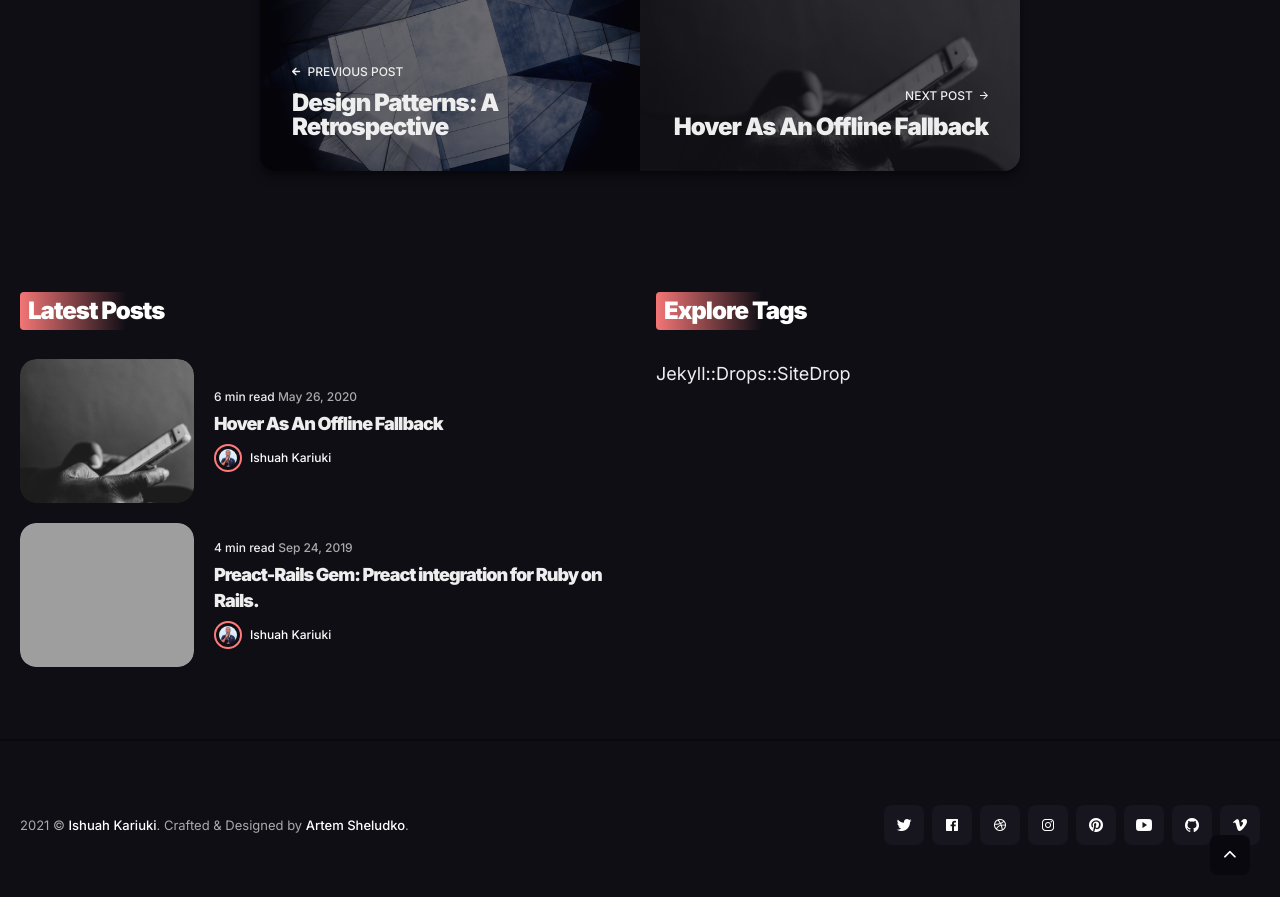
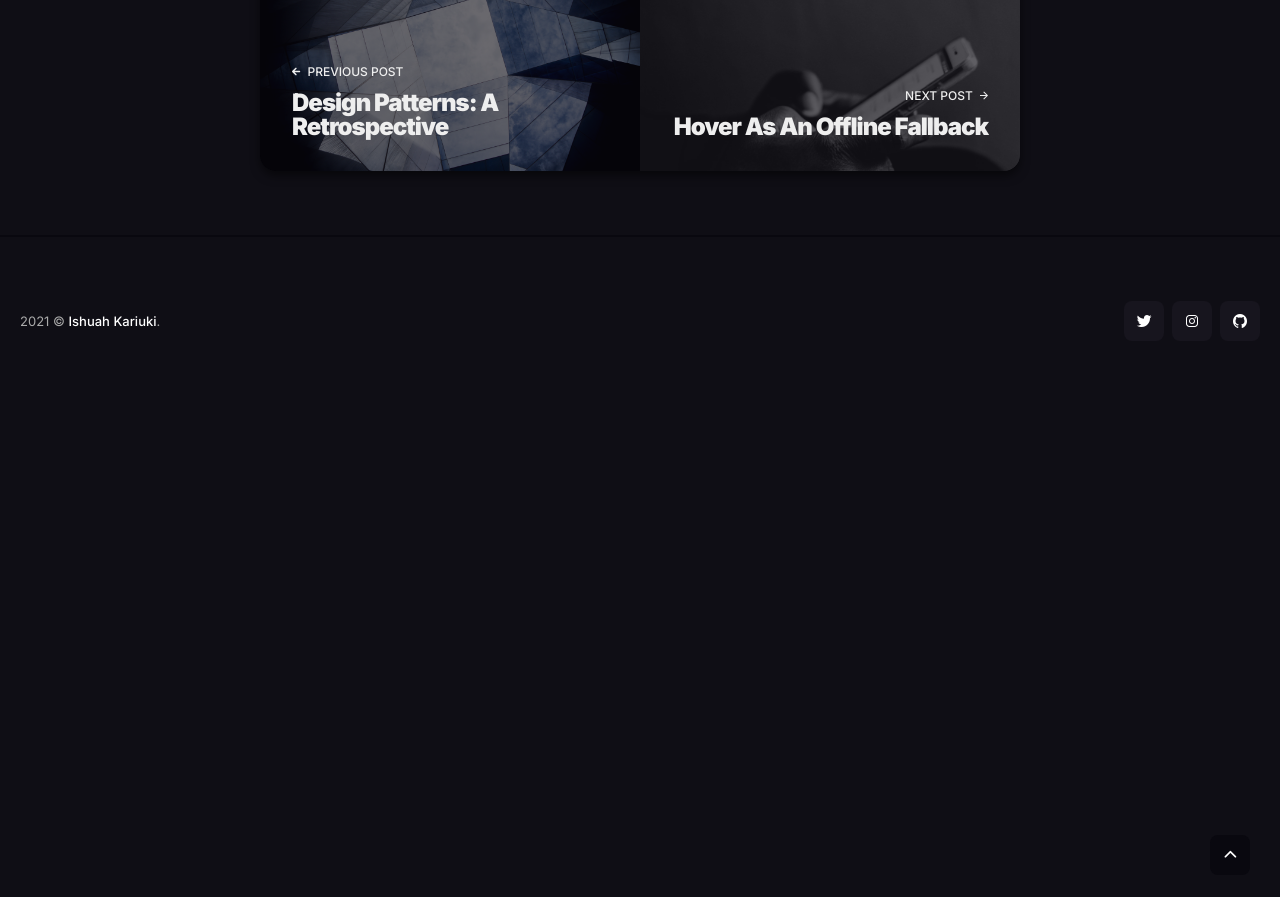
Before and after one commit to ishuah/ishuah.github.io, a Jekyll site: the page built from _posts/2019-09-24-preact-rails-gem--preact-integration-for-ruby-on-rails-.markdown, in a window 1280 px wide and 900 px high, scrolled down 3704 px. Shown: the top 897 px of the window. Built offline with Jekyll 4.4.1, drawn with Linux system fonts in a browser that asks for light colours; nearby versions of some CDN libraries; after the commit the page ends 4109 px from its top, so only the background shows below that; grey boxes are pictures that could not be loaded.

Commit message:
Some styling

```diff
--- a/_config.yml
+++ b/_config.yml
@@ -37,14 +37,9 @@
 # Example of adding a new link to the footer - {icon: "ion-logo-github", link: "https://github.com"}
 # Other icons can be found at https://ionicons.com/v4/
 social:
-- {icon: "ion-logo-twitter", link: "https://twitter.com"}
-- {icon: "ion-logo-facebook", link: "https://facebook.com"}
-- {icon: "ion-logo-dribbble", link: "https://dribbble.com"}
-- {icon: "ion-logo-instagram", link: "https://instagram.com"}
-- {icon: "ion-logo-pinterest", link: "https://pinterest.com"}
-- {icon: "ion-logo-youtube", link: "https://youtube.com"}
-- {icon: "ion-logo-github", link: "https://github.com"}
-- {icon: "ion ion-logo-vimeo", link: "https://vimeo.com/"}
+- {icon: "ion-logo-twitter", link: "https://twitter.com/ishuah_"}
+- {icon: "ion-logo-instagram", link: "https://instagram.com/is.huah/"}
+- {icon: "ion-logo-github", link: "https://github.com/ishuah"}
 
 
 #-------------------------------
--- a/_includes/footer.html
+++ b/_includes/footer.html
@@ -1,22 +1,10 @@
-<!-- begin footer-widgets -->
-<section class="footer-widgets">
-  <div class="container">
-    <div class="row">
-      {% include footer-widgets/widget-recent-posts.html %}
-      {% include footer-widgets/widget-tag-cloud.html %}
-      {% include footer-widgets/widget-subscribe.html %}
-    </div>
-  </div>
-</section>
-<!-- end footer-widgets -->
-
 <!-- begin footer -->
 <footer class="footer">
   <div class="container">
     <div class="row">
       <div class="col col-12">
       <div class="footer__inner">
-        <div class="copyright">{{site.time | date: '%Y'}} &copy; <a href="/">{{site.title}}</a>. Crafted & Designed by <a href="https://jekyllthemes.io/developers/artem-sheludko">Artem Sheludko</a>.</div>
+        <div class="copyright">{{site.time | date: '%Y'}} &copy; <a href="/">{{site.title}}</a>.</div>
         {% include social-links.html %}
         </div>
       </div>
--- a/_layouts/post.html
+++ b/_layouts/post.html
@@ -67,11 +67,7 @@
 
     <div class="post__share">
       <div class="share__list">
-        <a class="share__link share__facebook" href="https://www.facebook.com/sharer/sharer.php?u={{ site.url }}{{ site.baseurl }}{{ page.url }}" onclick="window.open(this.href, 'pop-up', 'left=20,top=20,width=500,height=500,toolbar=1,resizable=0'); return false;" title="Share on Facebook" rel="nofollow"><i class="ion ion-logo-facebook"></i></a>
-
         <a class="share__link share__twitter" href="https://twitter.com/intent/tweet?text={{ page.title | uri_escape }}&url={{ site.url }}{{ site.baseurl }}{{ page.url }}" onclick="window.open(this.href, 'pop-up', 'left=20,top=20,width=500,height=500,toolbar=1,resizable=0'); return false;" title="Share on Twitter" rel="nofollow"><i class="ion ion-logo-twitter"></i></a>
-
-        <a class="share__link share__pinterest" href="http://pinterest.com/pin/create/button/?url={{ site.url }}{{ page.url }}&amp;media={{ site.url }}{{ site.baseurl }}{{ page.image }}&amp;description={{ page.title | uri_escape }}" onclick="window.open(this.href, 'pop-up', 'left=20,top=20,width=900,height=500,toolbar=1,resizable=0'); return false;" title="Share on Pinterest" rel="nofollow"><i class="ion ion-logo-pinterest"></i></a>
       </div>
     </div>
 
```
Also changed, not shown: 14 other files.
